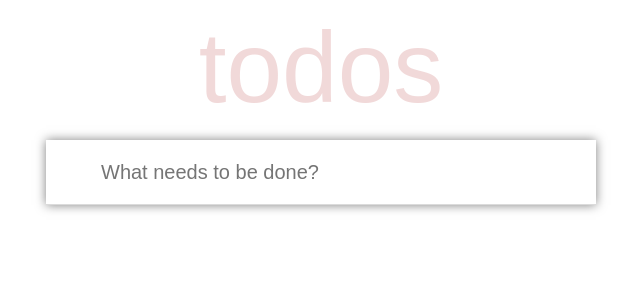
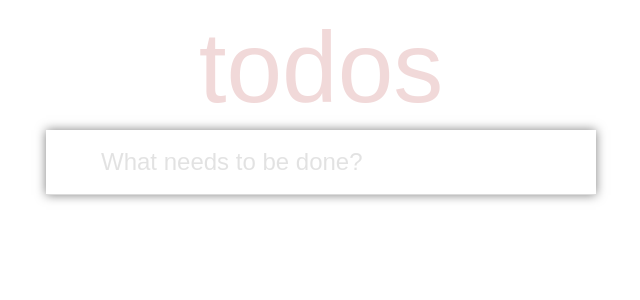
Before and after one commit to pe1ros/todo-react, a React (Create React App) app: page / in a window 1280 px wide. Shown: the top 300 px of the page, without its empty margins (319-959 px from the left). Built offline with nearby package versions, Linux system fonts and the light colour scheme.

Commit message:
Change styles for AddTodo

```diff
--- a/src/styles.scss
+++ b/src/styles.scss
@@ -5,7 +5,7 @@
   font-family: Arial, Helvetica, sans-serif;
 }
 .Header{
-  height: 130px;
+  height: 120px;
   margin-top: 15px 0 15px 0;
   background: #fff;
   text-align: center;
@@ -39,6 +39,11 @@
     height: 80%;
     font-size: 20px;
     border: none;
+    outline: none;
+    font-size: 24px;
+  }
+  input::placeholder{
+    opacity: 0.2;
   }
 }
 .listTodo{
```
